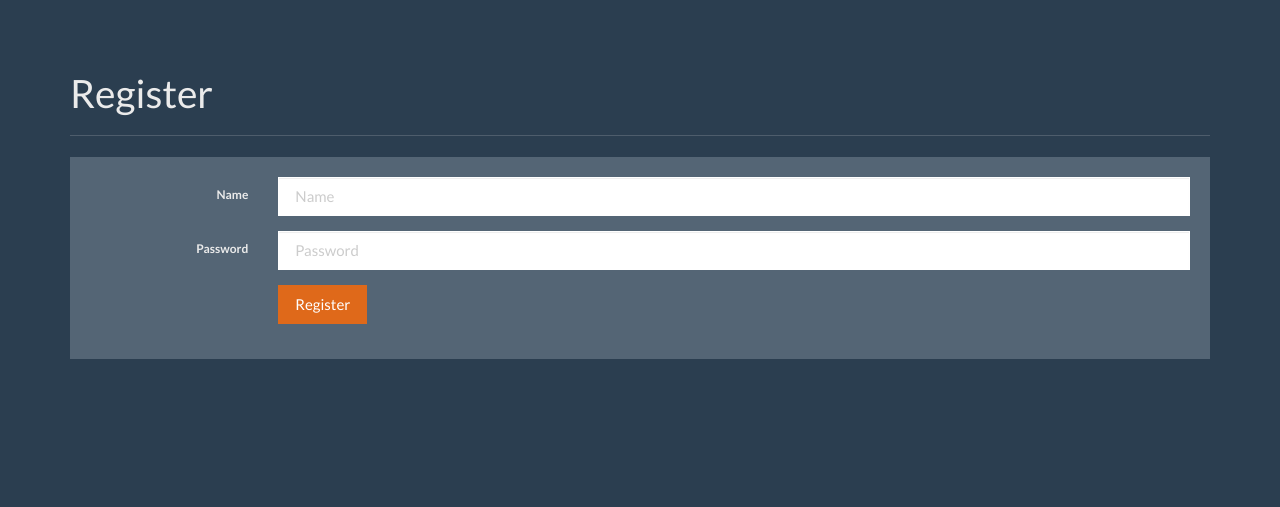
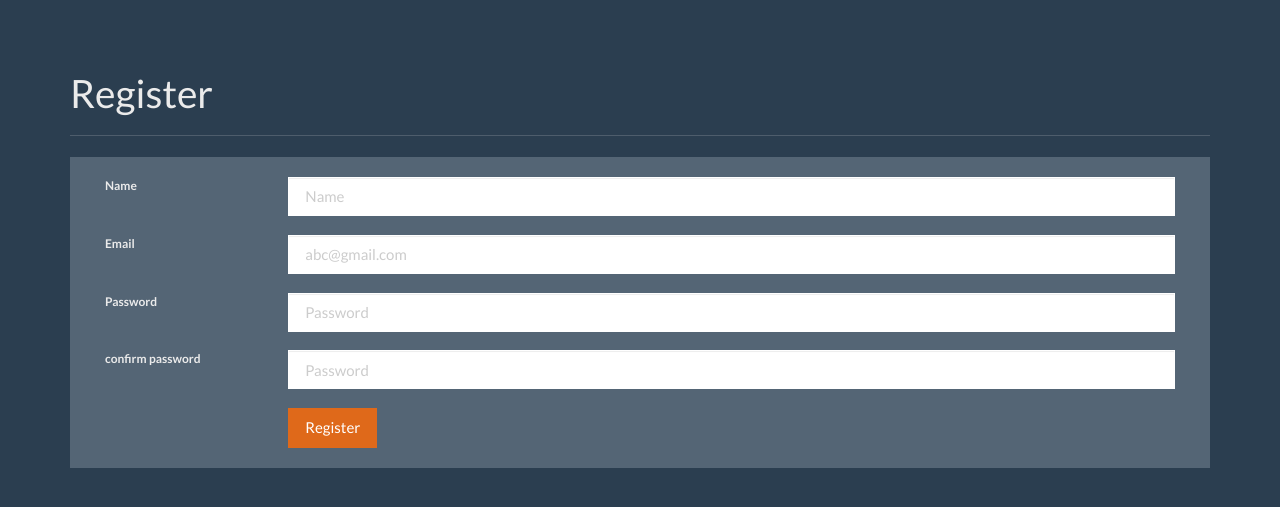
Before and after one commit to Morgan-Gicheha/Question-Answer-App, a Flask app: page /register in a window 1280 px wide. Shown: the part 40-547 px from the top of the page. Run offline with Flask 2, Linux system fonts and the light colour scheme; some libraries are stand-ins or nearby versions.

Commit message:
register functionality

```diff
--- a/app.py
+++ b/app.py
@@ -1,9 +1,53 @@
-from flask import Flask,render_template
+from flask import Flask,render_template,request,redirect,url_for
+from flask_sqlalchemy import SQLAlchemy
+from werkzeug.security import generate_password_hash ,check_password_hash
+import random
+
 app= Flask(__name__)
 
-@app.route("/register")
+# db = SQLAlchemy(app)
+
+# SYSTEM CONFIGURATIONS
+# postgresql://scott:tiger@localhost/mydatabase
+app.config["SQLALCHEMY_DATABASE_URI"]="postgresql://postgres:morgan8514@127.0.0.1:5432/QA_app"
+app.config["SECRET_KEY"]="secretrer"
+
+db = SQLAlchemy(app)
+
+# importing models
+from models.users_qa import User_qa
+
+@app.before_first_request
+def create():
+    db.create_all()
+
+
+
+
+
+# importing WTForms
+from form_wtf.registeration import Register_qa
+
+
+@app.route("/register",methods=["POST","GET"])
 def register():
-    return render_template("register.html")
+    form = Register_qa()
+    if form.validate_on_submit():
+        if request.method=='POST':
+            name = form.name.data
+            email =  form.email.data
+            password = form.password.data
+
+            hashed_password = generate_password_hash(password)
+            data = User_qa(email=email,name=name,password=hashed_password)
+            data.create()
+            message= "Account created!"
+            return render_template("login.html",form=form, message=message)
+
+
+
+
+    return render_template("register.html",form=form)
 
 @app.route("/login")
 def login():
--- /dev/null
+++ b/form_wtf/registeration.py
@@ -0,0 +1,10 @@
+from flask_wtf import FlaskForm
+from wtforms import StringField,PasswordField
+from wtforms.validators import DataRequired,InputRequired,Length,EqualTo
+
+class Register_qa(FlaskForm):
+    ''' this is a flaskform for the user registration'''
+    name = StringField('name', validators=[InputRequired(), Length(max=20, message="name too long"), Length(min=4, message="name is too short")])
+    email = StringField("email", validators=[InputRequired()])
+    password = PasswordField("password",validators=[InputRequired(),Length(min=4, message="password too short!"),EqualTo("confirm_password", message="passwords don't match!") ])
+    confirm_password = PasswordField("Retype password")
--- a/templates/login.html
+++ b/templates/login.html
@@ -3,7 +3,11 @@
 <div class="container theme-showcase" role="main">
 
   <div class="page-header">
-    <h1>Login</h1>
+    {% if message %}
+    <span>{{message}}</span>
+
+    <h1>	&emsp;&emsp;&emsp;&emsp;&emsp;&emsp;&emsp;&emsp;&emsp;&emsp;&emsp;&emsp;&emsp;Login</h1>
+    {% endif %}
   </div>
     <div class="row">
       <div class="col-lg-12">
--- a/templates/register.html
+++ b/templates/register.html
@@ -1,8 +1,9 @@
 {% extends 'base.html' %}
 {% block content %}
+<form method="POST" action="/register">
 
 <div class="container theme-showcase" role="main">
-
+  {{ form.csrf_token }}
   <div class="page-header">
     <h1>Register</h1>
   </div>
@@ -11,18 +12,38 @@
         <div class="well bs-component">
           <form class="form-horizontal">
             <fieldset>
+              <!--name section -->
               <div class="form-group">
                 <label for="inputName" class="col-lg-2 control-label">Name</label>
                 <div class="col-lg-10">
-                  <input type="text" class="form-control" id="inputName" placeholder="Name">
+
+                  {{form.name(class="form-control",placeholder="Name")}}
                 </div>
-              </div>
+              </div> <br><br>
+              <!-- email section -->
+              <div class="form-group">
+                <label for="inputName" class="col-lg-2 control-label">Email</label>
+                <div class="col-lg-10">
+
+                  {{form.email(class="form-control",placeholder="abc@gmail.com")}}
+                </div>
+              </div><br><br>
+              <!-- password field -->
               <div class="form-group">
                 <label for="inputPassword" class="col-lg-2 control-label">Password</label>
                 <div class="col-lg-10">
-                  <input type="password" class="form-control" id="inputPassword" placeholder="Password">
+                  {{form.password(class="form-control",placeholder="Password")}}
+
                 </div>
-              </div>
+              </div><br><br>
+              <!-- confirm password -->
+              <div class="form-group">
+                <label for="inputPassword" class="col-lg-2 control-label">confirm password</label>
+                <div class="col-lg-10">
+                  {{form.confirm_password(class="form-control",placeholder="Password")}}
+
+                </div>
+              </div><br><br>
               <div class="form-group">
                 <div class="col-lg-10 col-lg-offset-2">
                   <button type="submit" class="btn btn-primary">Register</button>
@@ -34,5 +55,6 @@
       </div>
 
 </div> <!-- /container -->
+</form>
 
 {%endblock%}
```
Also changed, not shown: models/users_qa.py (added, +14 -0 lines), models/__init__.py (added).
